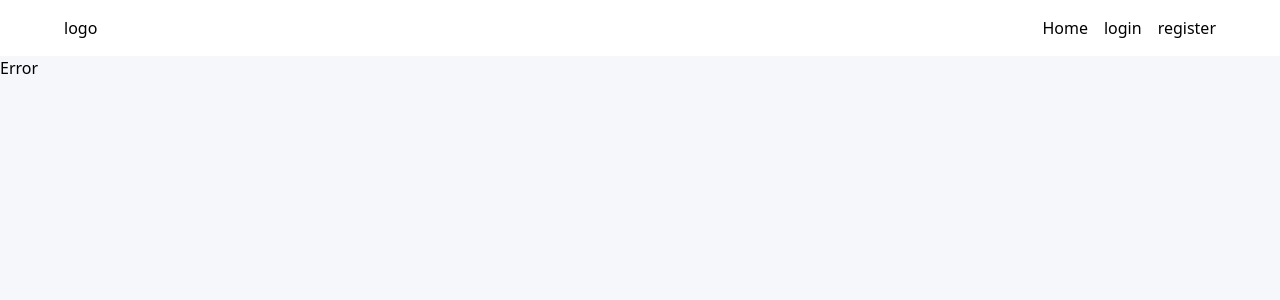
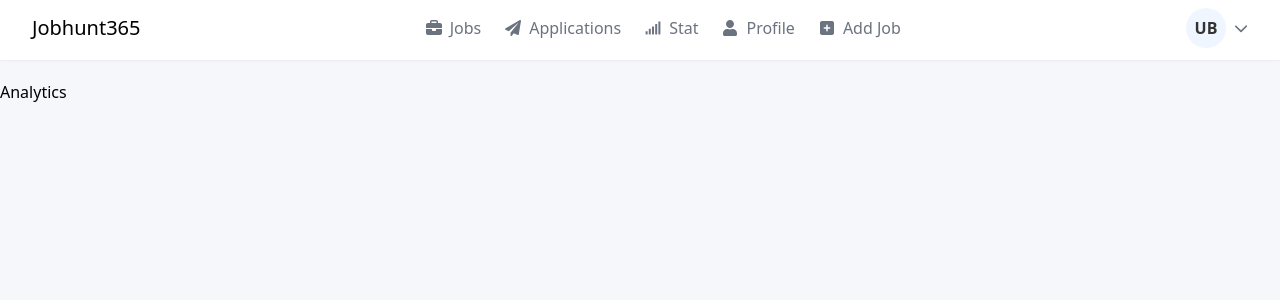
Before and after one commit to Deevyne99/jobHunt365, a React (Vite) app in the folder Jobhunt365/: page /admin/dashboard in a window 1280 px wide. Shown: the top 300 px of the page. Built offline with nearby package versions, Linux system fonts and the light colour scheme.

Commit message:
Build: Building Admin pages

```diff
--- a/Jobhunt365/src/App.tsx
+++ b/Jobhunt365/src/App.tsx
@@ -9,6 +9,12 @@ import Stats from './pages/dashboard/Stats'
 import Applications from './pages/dashboard/Applications'
 import Profile from './pages/dashboard/Profile'
 import ShareLayout from './pages/dashboard/ShareLayout'
+import ProtectedRoute from './pages/dashboard/admin/ProtectedRoute'
+import Analytics from './pages/dashboard/admin/Analytics'
+import AllJobs from './pages/dashboard/admin/AllJobs'
+import AppliedJobs from './pages/dashboard/admin/AppliedJobs'
+import Users from './pages/dashboard/admin/Users'
+
 // import Navigation from './Components/ReuseableComponets/Navigation/Navigation'
 // import { useEffect } from 'react'
 
@@ -28,6 +34,12 @@ function App() {
           <Route path='stat' element={<Stats />} />
           <Route path='profile' element={<Profile />} />
         </Route>
+        <Route path='/admin/dashboard/' element={<ProtectedRoute />}>
+          <Route index element={<Analytics />} />
+          <Route path='jobs' element={<AllJobs />} />
+          <Route path='users' element={<Users />} />
+          <Route path='applied-jobs' element={<AppliedJobs />} />
+        </Route>
       </Routes>
     </BrowserRouter>
   )
--- a/Jobhunt365/src/pages/dashboard/Jobs.tsx
+++ b/Jobhunt365/src/pages/dashboard/Jobs.tsx
@@ -3,21 +3,15 @@ import FilterComponent from '../../Components/ReuseableComponets/FilterComponent
 import SmallFilterComponent from '../../Components/ReuseableComponets/FilterComponent/smallFilterComponent/SmallFilterComponent'
 
 import SuggestedJob from '../../Components/ReuseableComponets/miniJobCard/SuggestedJob'
-import {
-  FaGlobe,
-  FaSliders,
-  FaSistrix,
-  FaArrowRight,
-  FaArrowLeft,
-} from 'react-icons/fa6'
-import { Link } from 'react-router-dom'
+import { FaGlobe, FaSliders, FaSistrix } from 'react-icons/fa6'
+// import { Link } from 'react-router-dom'
 
-const Applications = () => {
+const Jobs = () => {
   const [openFilter, setOpenFilter] = useState(false)
-  const [isSidebarExpanded, setIsSidebarExpanded] = useState(false)
+  // const [isSidebarExpanded, setIsSidebarExpanded] = useState(false)
 
   const handleOpenFilter = () => setOpenFilter(!openFilter)
-  const toggleSidebar = () => setIsSidebarExpanded(!isSidebarExpanded)
+  // const toggleSidebar = () => setIsSidebarExpanded(!isSidebarExpanded)
 
   return (
     <div className='flex flex-col w-full relative '>
@@ -84,4 +78,4 @@ const Applications = () => {
   )
 }
 
-export default Applications
+export default Jobs
--- a/Jobhunt365/src/pages/dashboard/ShareLayout.tsx
+++ b/Jobhunt365/src/pages/dashboard/ShareLayout.tsx
@@ -2,8 +2,6 @@
 // import { Outlet } from 'react-router-dom'
 import { Outlet } from 'react-router-dom'
 import Navigation from '../../Components/ReuseableComponets/Navigation/Navigation'
-
-Navigation
 
 const ShareLayout = () => {
   return (
--- /dev/null
+++ b/Jobhunt365/src/pages/dashboard/admin/Admin.tsx
@@ -0,0 +1,7 @@
+// import React from 'react'
+
+const Admin = () => {
+  return <div>Admin</div>
+}
+
+export default Admin
--- /dev/null
+++ b/Jobhunt365/src/pages/dashboard/admin/AllJobs.tsx
@@ -0,0 +1,7 @@
+// import React from 'react'
+
+const AllJobs = () => {
+  return <div>Jobs</div>
+}
+
+export default AllJobs
--- /dev/null
+++ b/Jobhunt365/src/pages/dashboard/admin/Analytics.tsx
@@ -0,0 +1,7 @@
+// import React from 'react'
+
+const Analytics = () => {
+  return <div className='mt-20'>Analytics</div>
+}
+
+export default Analytics
--- /dev/null
+++ b/Jobhunt365/src/pages/dashboard/admin/AppliedJobs.tsx
@@ -0,0 +1,7 @@
+// import React from 'react'
+
+const AppliedJobs = () => {
+  return <div>AppliedJobs</div>
+}
+
+export default AppliedJobs
--- /dev/null
+++ b/Jobhunt365/src/pages/dashboard/admin/ProtectedRoute.tsx
@@ -0,0 +1,17 @@
+import { Outlet } from 'react-router-dom'
+import Navigation from '../../../Components/ReuseableComponets/Navigation/Navigation'
+
+// import React from 'react'
+
+const ProtectedRoute = () => {
+  return (
+    <div className='flex flex-col'>
+      <div>
+        <Navigation />
+      </div>
+      <Outlet />
+    </div>
+  )
+}
+
+export default ProtectedRoute
--- /dev/null
+++ b/Jobhunt365/src/pages/dashboard/admin/Users.tsx
@@ -0,0 +1,7 @@
+// import React from 'react'
+
+const Users = () => {
+  return <div>Users</div>
+}
+
+export default Users
```
